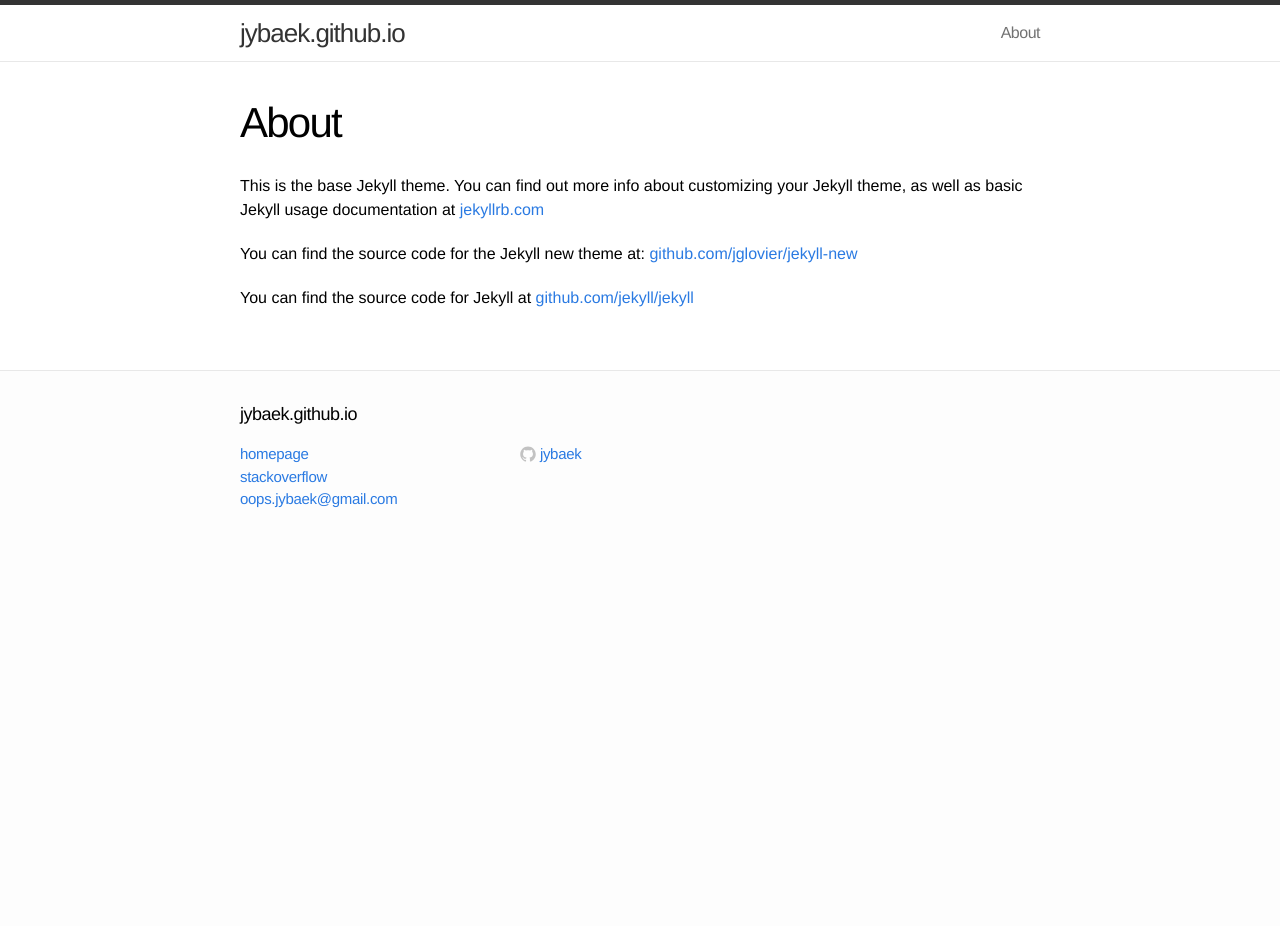
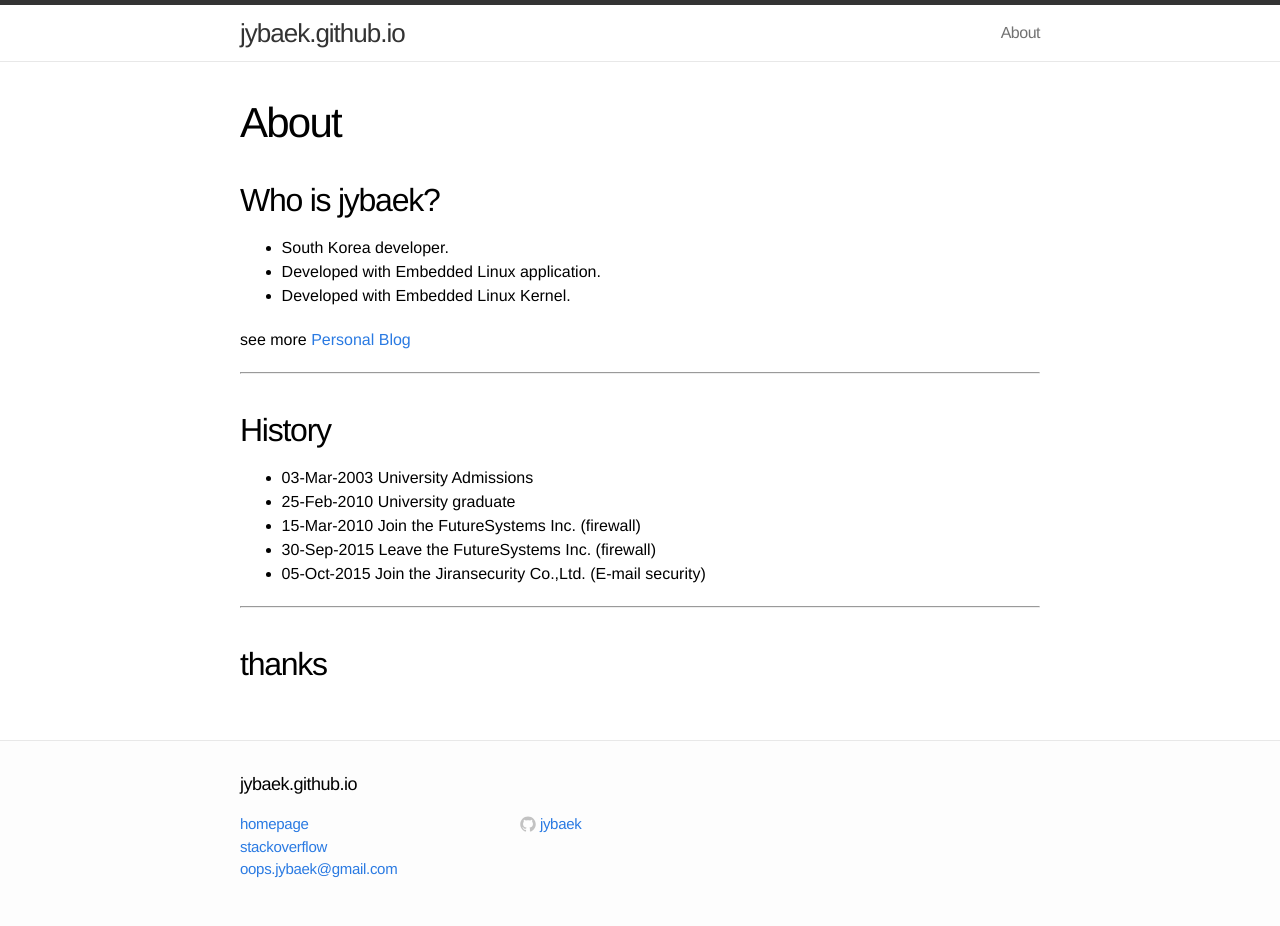
Before and after one commit to jybaek/jybaek.github.com, a Jekyll site: the page built from about.md, in a window 1280 px wide. Built offline with Jekyll 4.4.1, drawn with Linux system fonts in a browser that asks for light colours; Markdown is read by kramdown in place of the engine named in the settings; before the commit the page ends 900 px from its top, so only the background shows below that.

Commit message:
sync about.md and about-me.md

```diff
--- a/about.md
+++ b/about.md
@@ -1,11 +1,23 @@
 ---
-layout: page
-title: About
-permalink: /about/
+layout: post
+categories: intro
+title:  "About"
 ---
 
-This is the base Jekyll theme. You can find out more info about customizing your Jekyll theme, as well as basic Jekyll usage documentation at [jekyllrb.com](http://jekyllrb.com/)
+## Who is jybaek?
+* South Korea developer.
+* Developed with Embedded Linux application.
+* Developed with Embedded Linux Kernel.
 
-You can find the source code for the Jekyll new theme at: [github.com/jglovier/jekyll-new](https://github.com/jglovier/jekyll-new)
+see more [Personal Blog](http://jybaek.tistory.com/)
 
-You can find the source code for Jekyll at [github.com/jekyll/jekyll](https://github.com/jekyll/jekyll)
+----
+## History
+* 03-Mar-2003 University Admissions
+* 25-Feb-2010 University graduate
+* 15-Mar-2010 Join the FutureSystems Inc. (firewall)
+* 30-Sep-2015 Leave the FutureSystems Inc. (firewall)
+* 05-Oct-2015 Join the Jiransecurity Co.,Ltd. (E-mail security)
+
+----
+## thanks
```
Also changed, not shown: _posts/2016-06-30-About-Me.md (+1 -1 lines).
